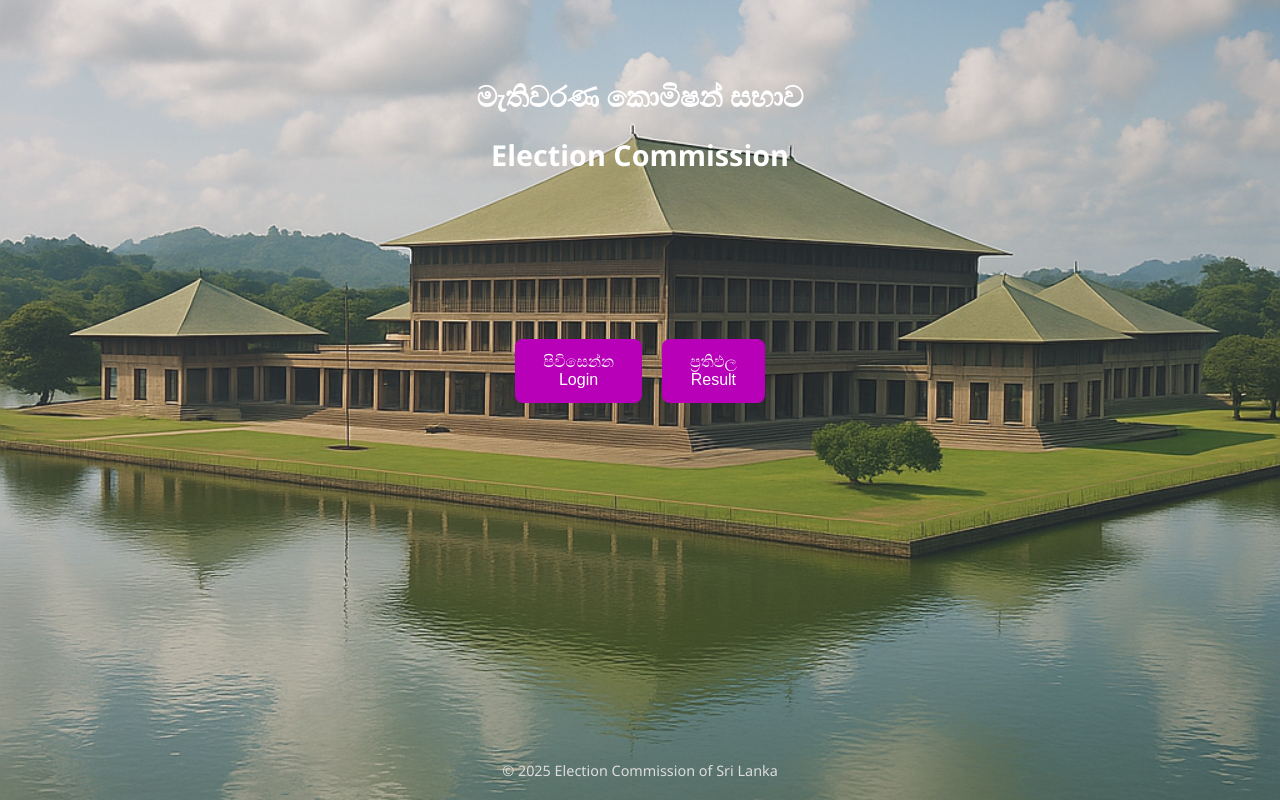
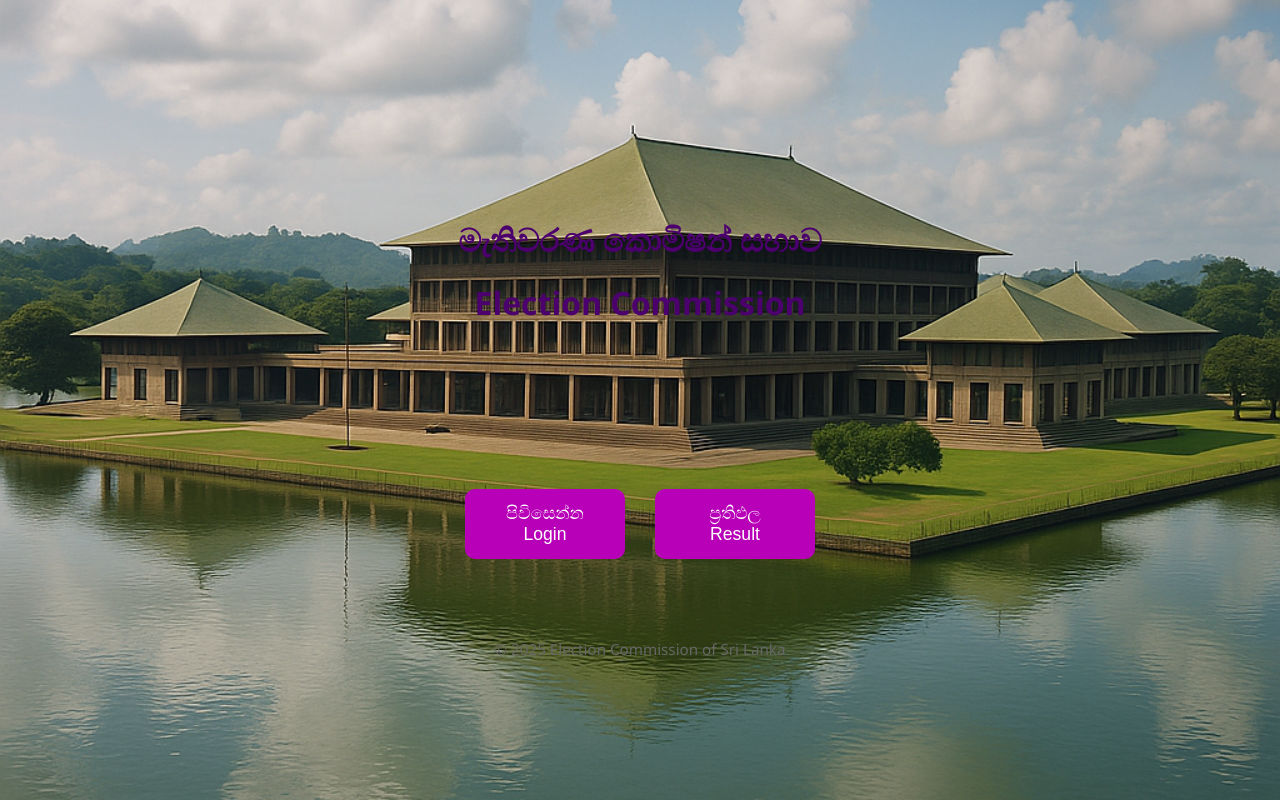
Before and after one commit to thisara-umayanga/Voting_System, a React (Create React App) app: page / in a window 1280 px wide. Built offline with nearby package versions, Linux system fonts and the light colour scheme.

Commit message:
change path from loginpage to admin interface

```diff
--- a/src/LoginPage.js
+++ b/src/LoginPage.js
@@ -8,10 +8,10 @@
   const handleSubmit = (e) => {
     e.preventDefault();
 
-    // You can validate login credentials here if needed
+    // Optionally: validate login credentials here
 
-    // Navigate to Choose page on submit
-    navigate("/choose");
+    // ✅ Navigate to AdminInterface page
+    navigate("/admininterface");
   };
 
   return (
@@ -34,8 +34,6 @@
             placeholder="මුර පදය / Password"
             required
           />
-
-          {/* Updated button to submit form and go to Choose.js */}
           <button type="submit" className="lang-btn">
             Login
           </button>
--- a/src/loginHome.css
+++ b/src/loginHome.css
@@ -1,76 +1,58 @@
-html, body {
+/* Full-screen container with background */
+.container {
+  background-image: url('./image/parliment1.png');
+  background-size: cover;
+  background-position: center;
+  min-height: 100vh;
+  padding: 0;
   margin: 0;
-  padding: 0;
-  height: 100%;
-}
-
-/* Container with a full-screen background image */
-.container {
-  position: relative;
+  text-align: center;
+  color: #4b006e;
+  font-family: 'Segoe UI', Tahoma, Geneva, Verdana, sans-serif;
   display: flex;
   flex-direction: column;
   justify-content: center;
   align-items: center;
-  height: 100vh;
-  font-family: 'Segoe UI', sans-serif;
-  text-align: center;
-  z-index: 1;
-  color: #fff;
+  box-sizing: border-box;
 }
 
-/* Full-screen background image behind content */
-.container::before {
-  content: "";
-  position: absolute;
-  top: 0;
-  left: 0;
-  height: 100%;
-  width: 100%;
-  background-image: url('./image/parliment1.png');
-  background-size: cover;
-  background-position: center;
-  background-repeat: no-repeat;
-  opacity: 0.9;
-  z-index: -1;
+/* Titles */
+.title {
+  font-size: 2em;
+  font-weight: bold;
+  color: #4b006e;
+  margin: 10px 0;
 }
 
-/* Title styling */
-.title {
-  margin: 10px 0;
-  font-size: 1.8em;
-  color: #fff;
-}
-
-/* Button container with gap between buttons */
+/* Button container */
 .button-box {
+  margin-top: 30px;
   display: flex;
-  gap: 20px; /* Gap between Login and Result buttons */
-  margin: 30px auto;
+  gap: 30px;
   flex-wrap: wrap;
   justify-content: center;
 }
 
-/* Individual buttons */
+/* Buttons */
 .lang-btn {
   background-color: #b800b8;
   color: white;
   border: none;
   padding: 14px 28px;
-  font-size: 1em;
-  border-radius: 8px;
+  font-size: 1.1em;
+  border-radius: 10px;
   cursor: pointer;
-  transition: background-color 0.3s;
+  transition: background-color 0.3s ease;
+  min-width: 160px;
 }
 
-/* Hover effect */
 .lang-btn:hover {
   background-color: #990099;
 }
 
-/* Footer styling */
+/* Footer */
 .footer {
-  margin-top: auto;
-  padding: 20px;
-  font-size: 0.9em;
-  color: #ddd;
+  margin-top: 80px;
+  font-size: 0.95em;
+  color: #666;
 }
```
